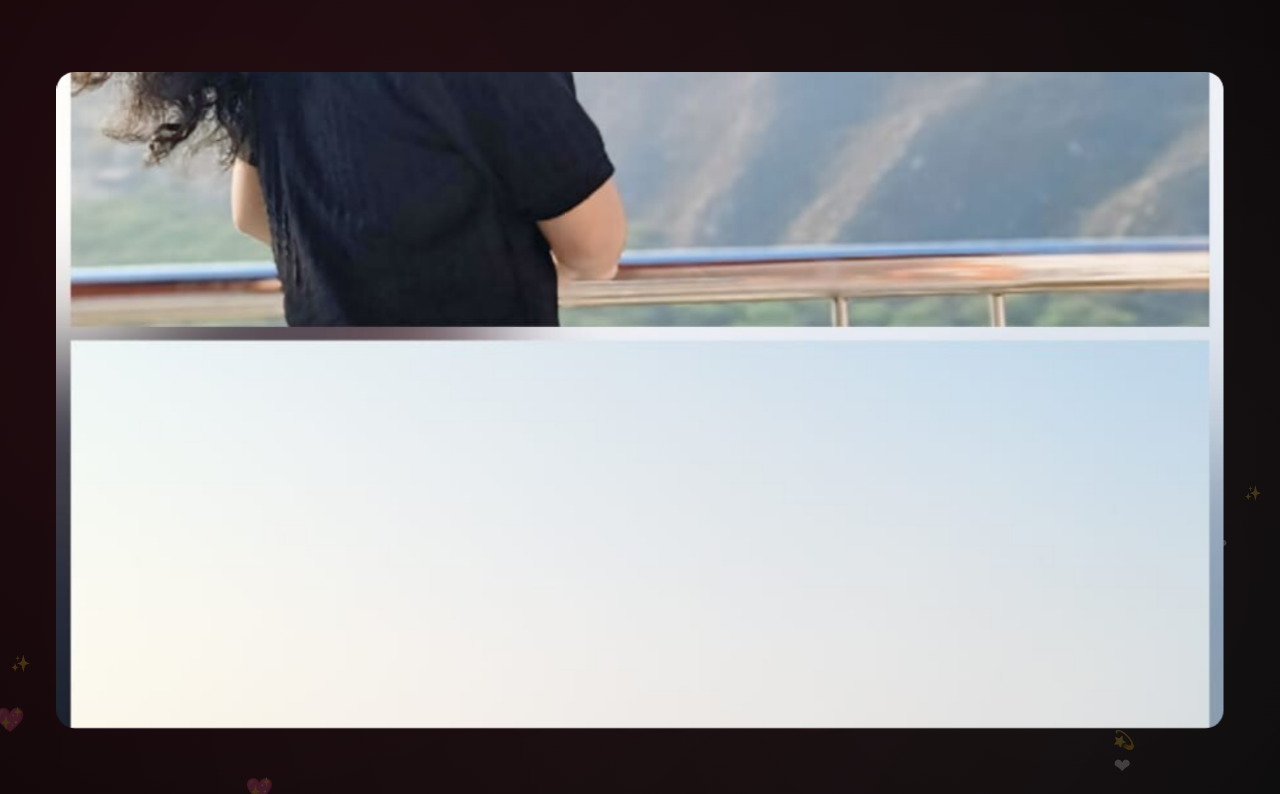
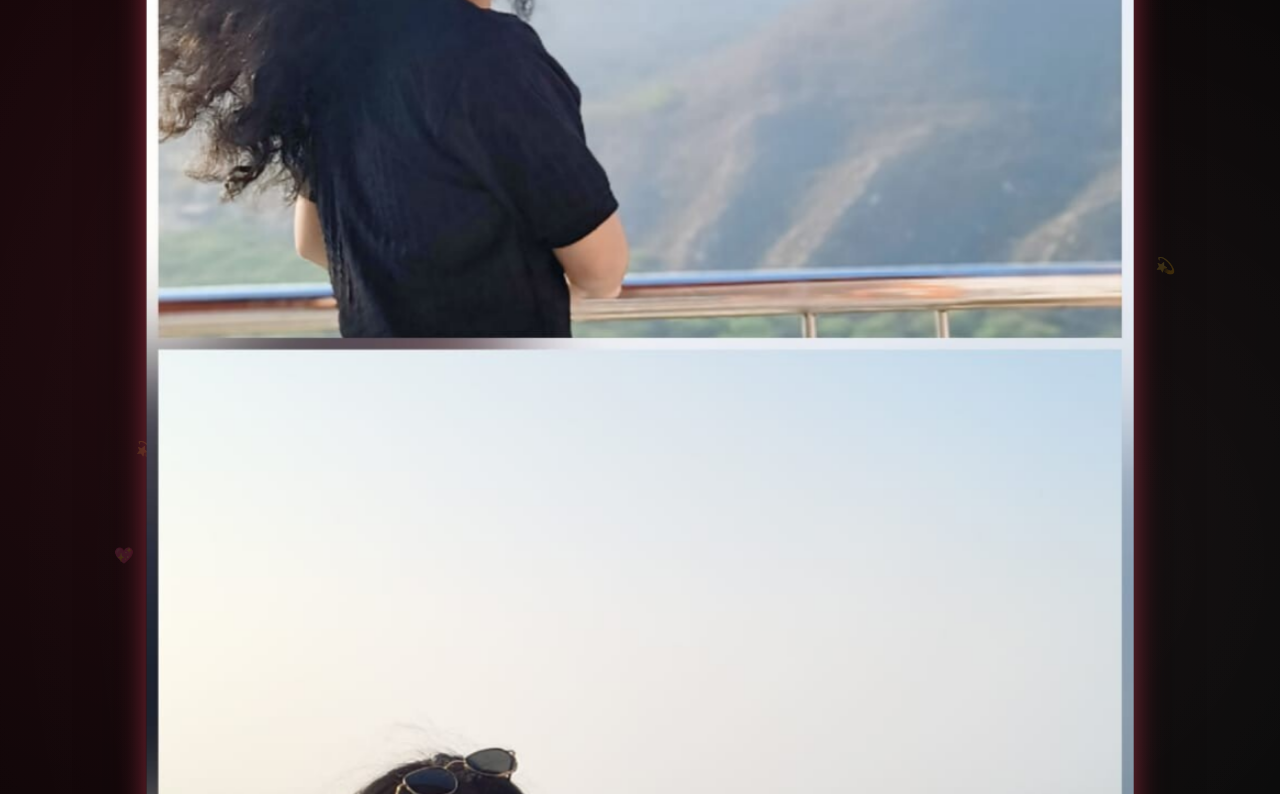
Before and after one commit to ruchitaptp-lab/himuu_birthday, a plain HTML site: page index.html in a window 1280 px wide. Both pictures are taken after a click on the element 640 px from the left and 343 px from the top of the page. Shown: the top 794 px of the page. Drawn offline with Linux system fonts and the light colour scheme.

Commit message:
Update index.html

```diff
--- a/index.html
+++ b/index.html
@@ -24,23 +24,16 @@ body{
     width:100%;
     height:100vh;
     z-index:-2;
-
     background: radial-gradient(circle at 20% 30%, #ff4d6d22, transparent),
                 radial-gradient(circle at 80% 70%, #ffffff11, transparent),
                 #000;
-
-    animation:bgMove 10s infinite alternate;
 }
-@keyframes bgMove{
-    100%{transform:scale(1.1);}
-}
-
 .bgAnimation span{
     position:absolute;
     color:rgba(255,255,255,0.2);
-    animation:floatParticles 12s linear infinite;
+    animation:float 10s linear infinite;
 }
-@keyframes floatParticles{
+@keyframes float{
     0%{transform:translateY(100vh);}
     100%{transform:translateY(-10vh);}
 }
@@ -55,9 +48,9 @@ body{
 }
 
 .giftWrapper{
-    animation:softBounce 3s infinite;
+    animation:bounce 3s infinite;
 }
-@keyframes softBounce{
+@keyframes bounce{
     50%{transform:translateY(-20px);}
 }
 
@@ -82,29 +75,26 @@ body{
     transform:translateY(-140px) rotate(-25deg);
 }
 
-/* shine */
 .shine{
     position:absolute;
     width:100%;
     height:100%;
     background:linear-gradient(120deg,transparent,rgba(255,255,255,0.7),transparent);
-    animation:shineMove 2.5s infinite;
+    animation:shine 2.5s infinite;
 }
-@keyframes shineMove{
+@keyframes shine{
     100%{transform:translateX(100%);}
 }
 
 .openText{
     margin-top:25px;
     font-family:'Great Vibes';
-    font-size:38px;
+    font-size:36px;
     color:#ff4d6d;
 }
-.subText{
-    font-size:14px;
-}
+.subText{font-size:14px;opacity:0.8;}
 
-/* 🎬 SLIDES */
+/* 📸 SLIDES */
 .slide{
     position:absolute;
     width:100%;
@@ -121,30 +111,34 @@ body{
     transform:scale(1);
 }
 
-/* BLUR BG */
+/* BLUR BACKGROUND */
 .slide::before{
     content:"";
     position:absolute;
     width:100%;
     height:100%;
     background:inherit;
-    filter:blur(40px) brightness(0.4);
+    filter:blur(30px) brightness(0.4);
     transform:scale(1.2);
     z-index:1;
 }
 
-/* IMAGE */
+/* 🔥 3:4 IMAGE */
 .slide img{
-    width:80vw;
-    aspect-ratio:16/9;
+    width:75vw;
+    aspect-ratio:3/4;
     object-fit:cover;
-    border-radius:16px;
+    border-radius:18px;
     z-index:2;
 
-    animation:kenburns 6s infinite alternate;
+    animation:zoom 5s ease-in-out infinite alternate;
+
+    box-shadow:
+        0 0 30px rgba(255,77,109,0.5),
+        0 0 60px rgba(0,0,0,0.7);
 }
-@keyframes kenburns{
-    100%{transform:scale(1.15);}
+@keyframes zoom{
+    100%{transform:scale(1.08);}
 }
 
 /* TEXT */
@@ -192,9 +186,9 @@ body{
 .burst{
     position:absolute;
     font-size:20px;
-    animation:burstAnim 1s forwards;
+    animation:burst 1s forwards;
 }
-@keyframes burstAnim{
+@keyframes burst{
     to{transform:translate(var(--x),var(--y));opacity:0;}
 }
 </style>
@@ -237,19 +231,14 @@ body{
 
 <script>
 
-// BACKGROUND PARTICLES
-function createBG(){
-    const bg=document.querySelector(".bgAnimation");
-    setInterval(()=>{
-        let el=document.createElement("span");
-        el.innerHTML=["✨","💫","❤","💖"][Math.floor(Math.random()*4)];
-        el.style.left=Math.random()*100+"vw";
-        el.style.fontSize=(Math.random()*15+10)+"px";
-        bg.appendChild(el);
-        setTimeout(()=>el.remove(),12000);
-    },300);
-}
-createBG();
+// BG PARTICLES
+setInterval(()=>{
+    let el=document.createElement("span");
+    el.innerHTML=["✨","💖","💫"][Math.floor(Math.random()*3)];
+    el.style.left=Math.random()*100+"vw";
+    document.querySelector(".bgAnimation").appendChild(el);
+    setTimeout(()=>el.remove(),10000);
+},300);
 
 // TIMELINE
 const timeline=[
@@ -279,7 +268,7 @@ const slides=document.querySelectorAll(".slide");
 
 // HEART BURST
 function heartBurst(){
-    for(let i=0;i<25;i++){
+    for(let i=0;i<20;i++){
         let h=document.createElement("div");
         h.className="burst";
         h.innerHTML="💖";
@@ -323,7 +312,7 @@ function startTimeline(){
 // FIREWORK
 function startFireworks(){
     setInterval(()=>{
-        for(let i=0;i<15;i++){
+        for(let i=0;i<12;i++){
             let f=document.createElement("div");
             f.className="fire";
             f.style.left=Math.random()*100+"vw";
```
